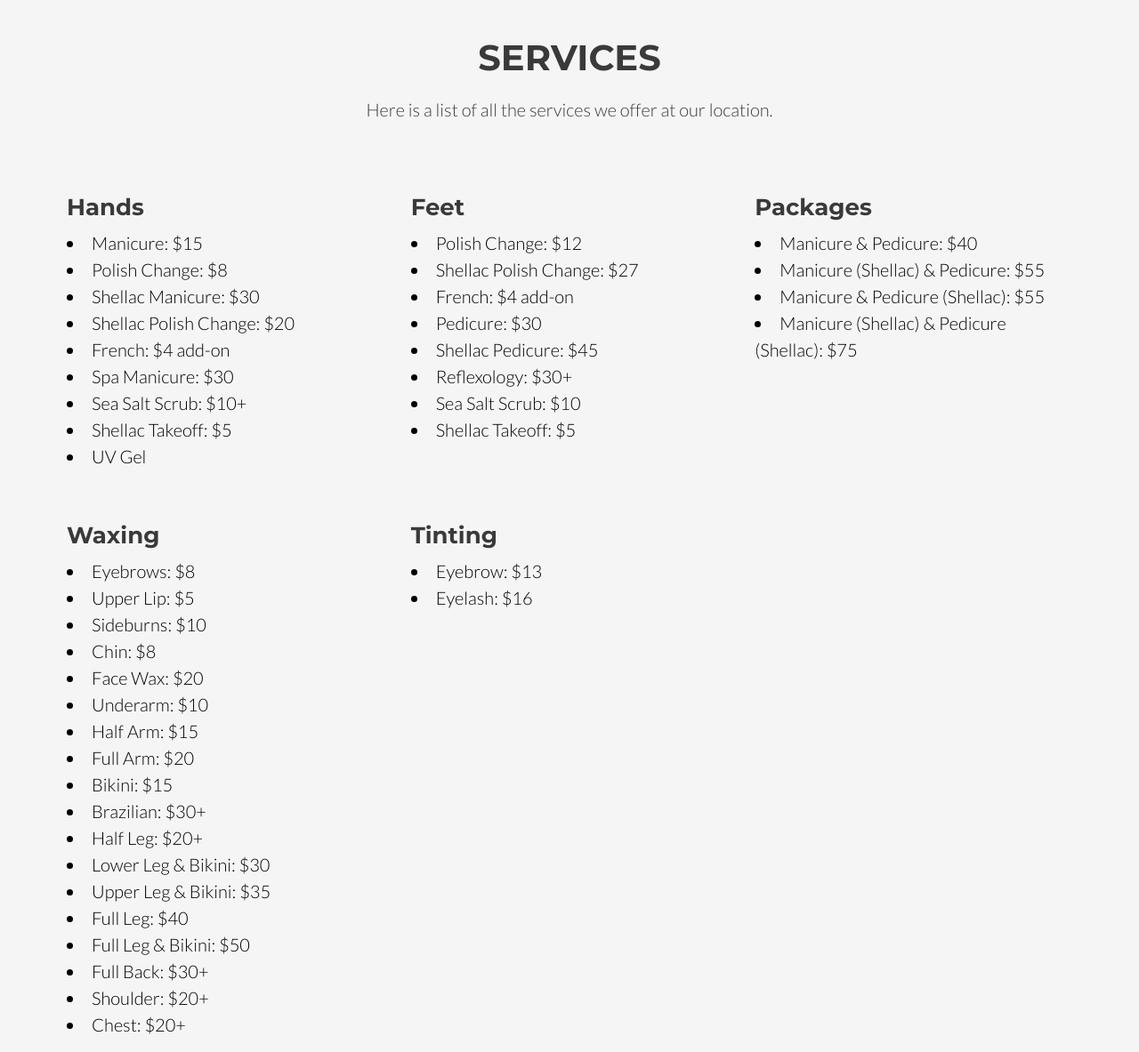
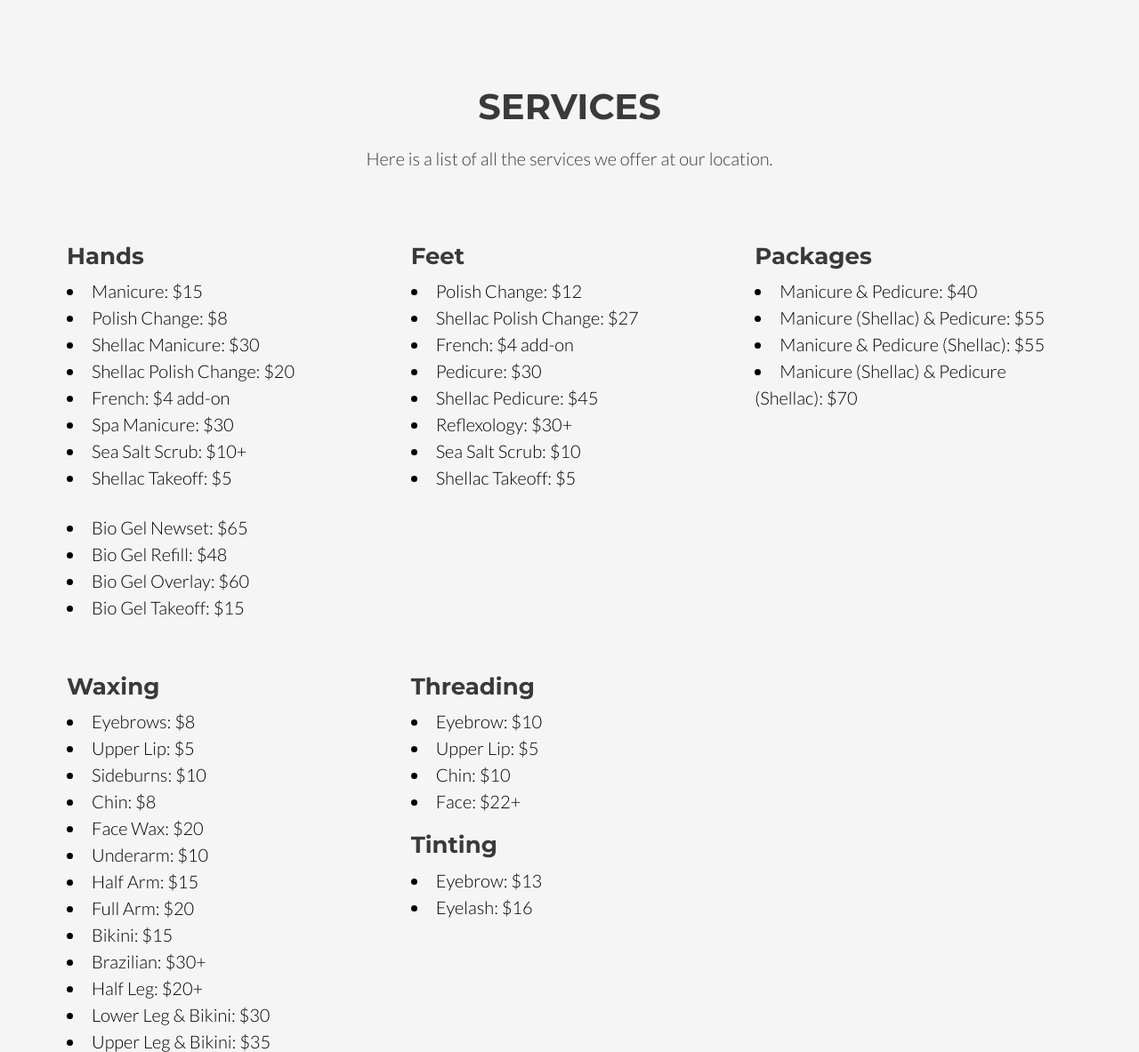
Before and after one commit to Marinette/Nails-to-Go, a plain HTML site: page groovin/index.html in a window 1280 px wide. Shown: the part 1242-2425 px from the top of the page at 89% size. Drawn offline with Linux system fonts and the light colour scheme; some packages are replaced by stand-ins of ours; a script that the page names is missing.

Commit message:
Semantics Update v1
Changed some wording and added some pricing based off of business owner's requests

```diff
--- a/groovin/assets/css/Marinette-style.css
+++ b/groovin/assets/css/Marinette-style.css
@@ -17,5 +17,5 @@ li {
 }
 
 .contact-info h4 {
-	margin-top: 13%;
+	margin-top: 5%;
 }
--- a/groovin/assets/css/locationgallery.css
+++ b/groovin/assets/css/locationgallery.css
@@ -4,4 +4,5 @@
 
 .location_gallery {
 	margin-top: 10%;
+	margin-bottom: 10%
 }
--- a/groovin/index.html
+++ b/groovin/index.html
@@ -125,7 +125,11 @@
 			<li> Spa Manicure: $30 </li>
 			<li> Sea Salt Scrub: $10+ </li>
 			<li> Shellac Takeoff: $5 </li>
-			<li> UV Gel</li>
+			<br>
+			<li> Bio Gel Newset: $65 </li>
+			<li> Bio Gel Refill: $48 </li>
+			<li> Bio Gel Overlay: $60 </li>
+			<li> Bio Gel Takeoff: $15 </li>
 
 																				<!--WAXING SECTION-->
 
@@ -151,7 +155,7 @@
 			<li> Manicure & Pedicure: $40 </li>
 			<li> Manicure (Shellac) & Pedicure: $55 </li>
 			<li> Manicure & Pedicure (Shellac): $55 </li>
-			<li> Manicure (Shellac) & Pedicure (Shellac): $75 </li>
+			<li> Manicure (Shellac) & Pedicure (Shellac): $70 </li>
 		</div>
 
 
@@ -179,7 +183,13 @@
     <li> Chest: $20+ </li> </div>
 
     <div class = "col-sm-4">
-      <h3> Tinting </h3>
+      	<h3> Threading </h3>
+		<li> Eyebrow: $10 </li>
+		<li> Upper Lip: $5 </li>
+		<li> Chin: $10 </li>
+		<li> Face: $22+ </li>
+
+		<h3> Tinting </h3>
       <li> Eyebrow: $13 </li>
       <li> Eyelash: $16 </li>
     </div>
@@ -221,7 +231,9 @@
 	<div class = "col-md-6">
 
 		<h4> Address: </h4>
-		<p> 9330 Bathurst Street<br> Unit No.3 <br> L6A 4N9 </p>
+		<p> 9330 Bathurst Street<br> Unit 3 <br> Vaughan, Ontario, Canada <br> L6A 4N9 </p>
+		<h4> Email: </h4>
+		<p> general@nailstogo.ca</p>
 		<h4> Hours of Operation: </h4>
 		<p> Monday - Friday: 9 AM - 9 PM <br> Saturday - Sunday: 9 AM - 6:30 PM <br>
 		Holidays: 9 AM - 6:30 PM (Call to enquire) </p>
```
